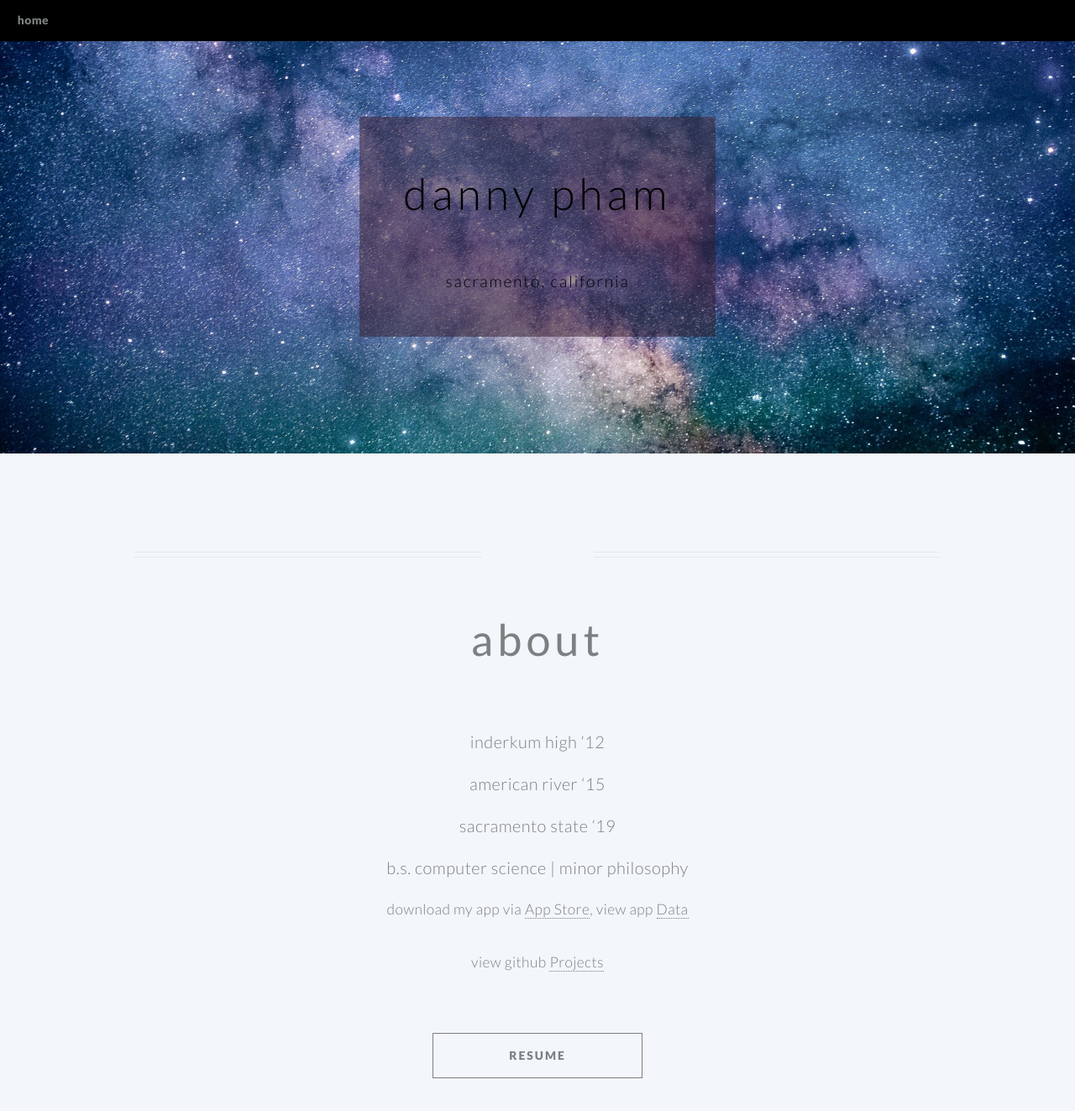
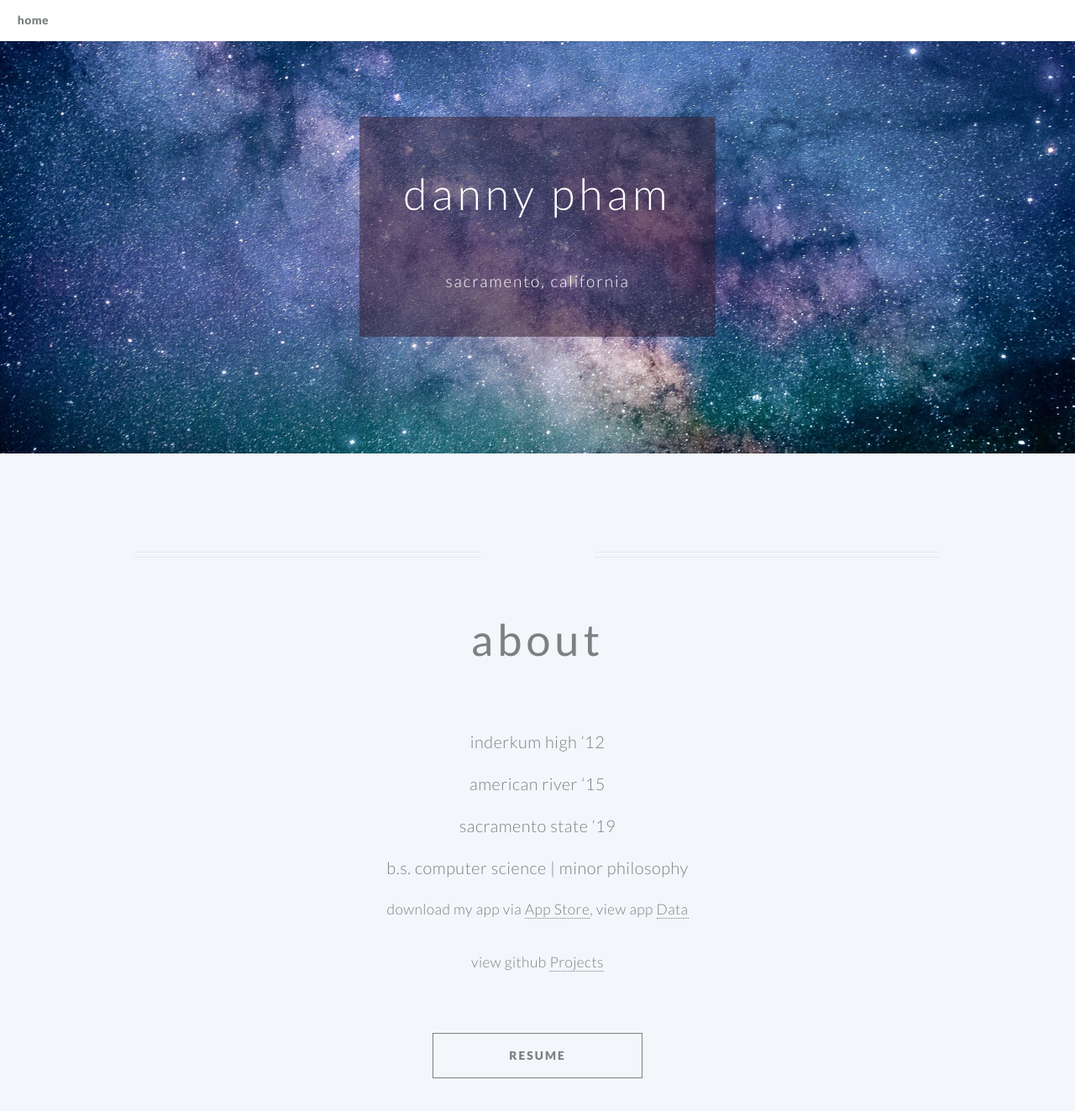
Before and after one commit to dp916/dp916.github.io, a Jekyll site: the page built from index.md, in a window 1280 px wide and 1400 px high. Shown: the top 1323 px of the window at 84% size. Built offline with Jekyll 4.4.1, drawn with Linux system fonts in a browser that asks for light colours.

Commit message:
Update style.css

```diff
--- a/css/style.css
+++ b/css/style.css
@@ -275,7 +275,7 @@ custom styles adapted from Twenty by HTML5 Up
 
 			.icon.circle.fa-twitter {
 				background: #70aecd;
-				color: black;
+				color: white;
 			}
 
 				.icon.circle.fa-twitter:hover {
@@ -284,7 +284,7 @@ custom styles adapted from Twenty by HTML5 Up
 
 			.icon.circle.fa-linkedin-square {
 				background: #0077B5;
-				color: black;
+				color: white;
 			}
 
 				.icon.circle.fa-linkedin-square:hover {
@@ -293,7 +293,7 @@ custom styles adapted from Twenty by HTML5 Up
 
 			.icon.circle.fa-facebook {
 				background: #7490c3;
-				color: black;
+				color: white;
 			}
 
 				.icon.circle.fa-facebook:hover {
@@ -302,7 +302,7 @@ custom styles adapted from Twenty by HTML5 Up
 
 			.icon.circle.fa-google-plus {
 				background: #db6b67;
-				color: black;
+				color: white;
 			}
 
 				.icon.circle.fa-google-plus:hover {
@@ -311,7 +311,7 @@ custom styles adapted from Twenty by HTML5 Up
 
 			.icon.circle.fa-github {
 				background: #dcad8b;
-				color: black;
+				color: white;
 			}
 
 				.icon.circle.fa-github:hover {
@@ -320,7 +320,7 @@ custom styles adapted from Twenty by HTML5 Up
 
 			.icon.circle.fa-dribbble {
 				background: #da83ae;
-				color: black;
+				color: white;
 			}
 
 				.icon.circle.fa-dribbble:hover {
@@ -495,12 +495,12 @@ custom styles adapted from Twenty by HTML5 Up
 		}
 
 		.wrapper.style3 {
-			background: black;
+			background: white;
 			color: inherit;
 		}
 
 		.wrapper.style4 {
-			background: black;
+			background: white;
 			color: inherit;
 			padding: 4em;
 		}
@@ -513,7 +513,7 @@ custom styles adapted from Twenty by HTML5 Up
 	@keyframes reveal-header { 0% { top: -5em; } 100% { top: 0; } }
 
 	#header {
-		background: black;
+		background: white;
 		box-shadow: 0 1px 2px 0 rgba(0, 0, 0, 0.075);
 		color: inherit;
 		cursor: default;
@@ -613,7 +613,7 @@ custom styles adapted from Twenty by HTML5 Up
 			animation: none;
             background: transparent;
             box-shadow: none;
-			color: black;
+			color: white;
 			padding: 2em 2.5em;
 			position: absolute;
 		}
@@ -673,7 +673,7 @@ custom styles adapted from Twenty by HTML5 Up
 
 			.dropotron > li:hover > a {
 				background: rgb(79, 166, 209);
-				color: black;
+				color: white;
 			}
 
 			.dropotron > li:first-child {
@@ -693,7 +693,7 @@ custom styles adapted from Twenty by HTML5 Up
 		background-position: bottom center, top center;
 		background-repeat: no-repeat;
 		background-size: 25em, cover;
-		color: black;
+		color: white;
 		cursor: default;
 		padding: 8em 0;
 		text-align: center;
@@ -719,7 +719,7 @@ custom styles adapted from Twenty by HTML5 Up
 			-ms-animation-fill-mode: forwards;
 			animation-fill-mode: forwards;
 			background: rgba(52, 27, 43, 0.5);
-			color: black;
+			color: white;
 			display: inline-block;
 			opacity: 0;
 			padding: 3em;
@@ -797,7 +797,7 @@ custom styles adapted from Twenty by HTML5 Up
 		background-position: top center, bottom center;
 		background-repeat: no-repeat;
 		background-size: 25em, 25em, auto, cover;
-		color: black;
+		color: white;
 		padding: 5em 0em;
 		text-align: center;
 	}
@@ -858,7 +858,7 @@ custom styles adapted from Twenty by HTML5 Up
 		}
 
 		#topButton .toggle:before {
-			color: black;
+			color: white;
 			content: '\f039';
 			font-size: 0.75em;
 			height: 30px;
@@ -902,7 +902,7 @@ custom styles adapted from Twenty by HTML5 Up
 		}
 
 		#sideButton .toggle:before {
-			color: black;
+			color: white;
 			content: '\f039';
 			font-size: 1em;
 			height: 40px;
@@ -929,7 +929,7 @@ custom styles adapted from Twenty by HTML5 Up
 	#topPanel,
 	#sidePanel {
 		background: #1c2021;
-		color: black;
+		color: white;
 		font-size: 0.8em;
 		letter-spacing: 0.075em;
 		text-transform: uppercase;
```
